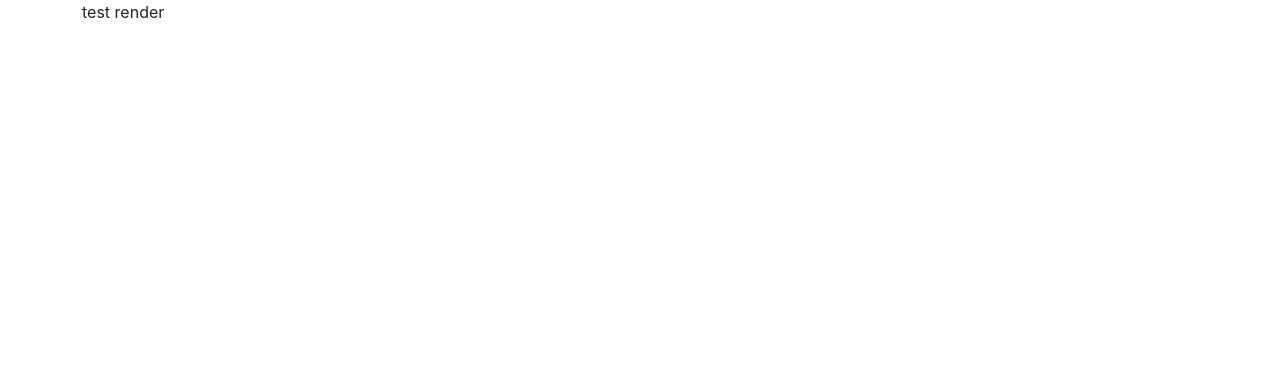
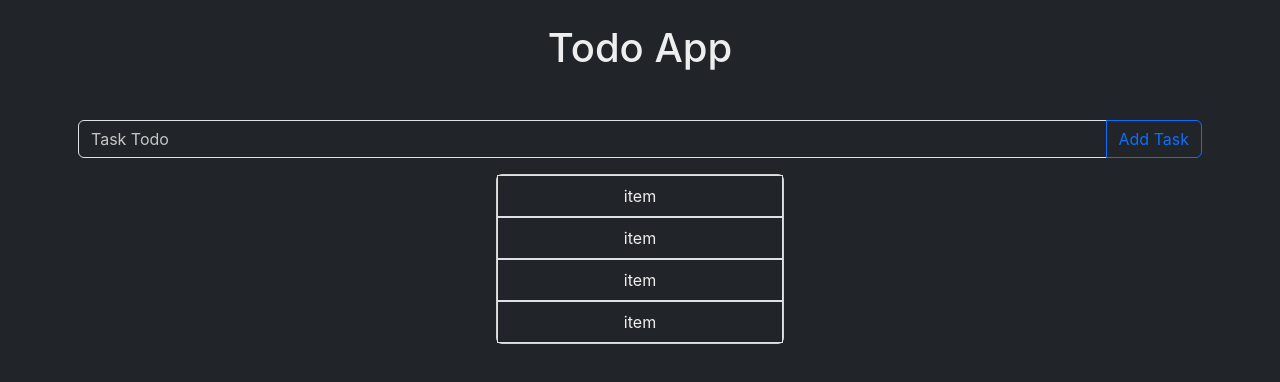
Before and after one commit to Moslihbadr/react-todo-app, a React (Create React App) app: page / in a window 1280 px wide. Shown: the top 382 px of the page. Built offline with nearby package versions, Linux system fonts and the light colour scheme.

Commit message:
add style

```diff
--- a/src/App.js
+++ b/src/App.js
@@ -1,7 +1,12 @@
+import TodoList from './components/TodoList'
+import TodoForm from './components/TodoForm'
+
 function App() {
   return (
-    <div className="container">
-      test render
+    <div className='container p-2 text-center'>
+      <h1 className='m-3 mb-5'>Todo App</h1>
+      <TodoForm />
+      <TodoList />
     </div>
   );
 }
--- a/src/index.css
+++ b/src/index.css
@@ -5,9 +5,30 @@ body {
     sans-serif;
   -webkit-font-smoothing: antialiased;
   -moz-osx-font-smoothing: grayscale;
+  background-color: #212529;
+  color: #EEE;
 }
 
-code {
-  font-family: source-code-pro, Menlo, Monaco, Consolas, 'Courier New',
-    monospace;
+input.task-todo {
+  background-color: transparent;
 }
+
+input.task-todo:focus {
+  background-color: transparent;
+  color: #EEE;
+}
+
+input.task-todo::placeholder {
+  color: #EEE;
+  opacity: .8;
+}
+
+.card {
+  margin: 0 auto;
+}
+
+li.list-group-item {
+  background-color: #212529;
+  color: #EEE;
+  cursor: pointer;
+}
```
